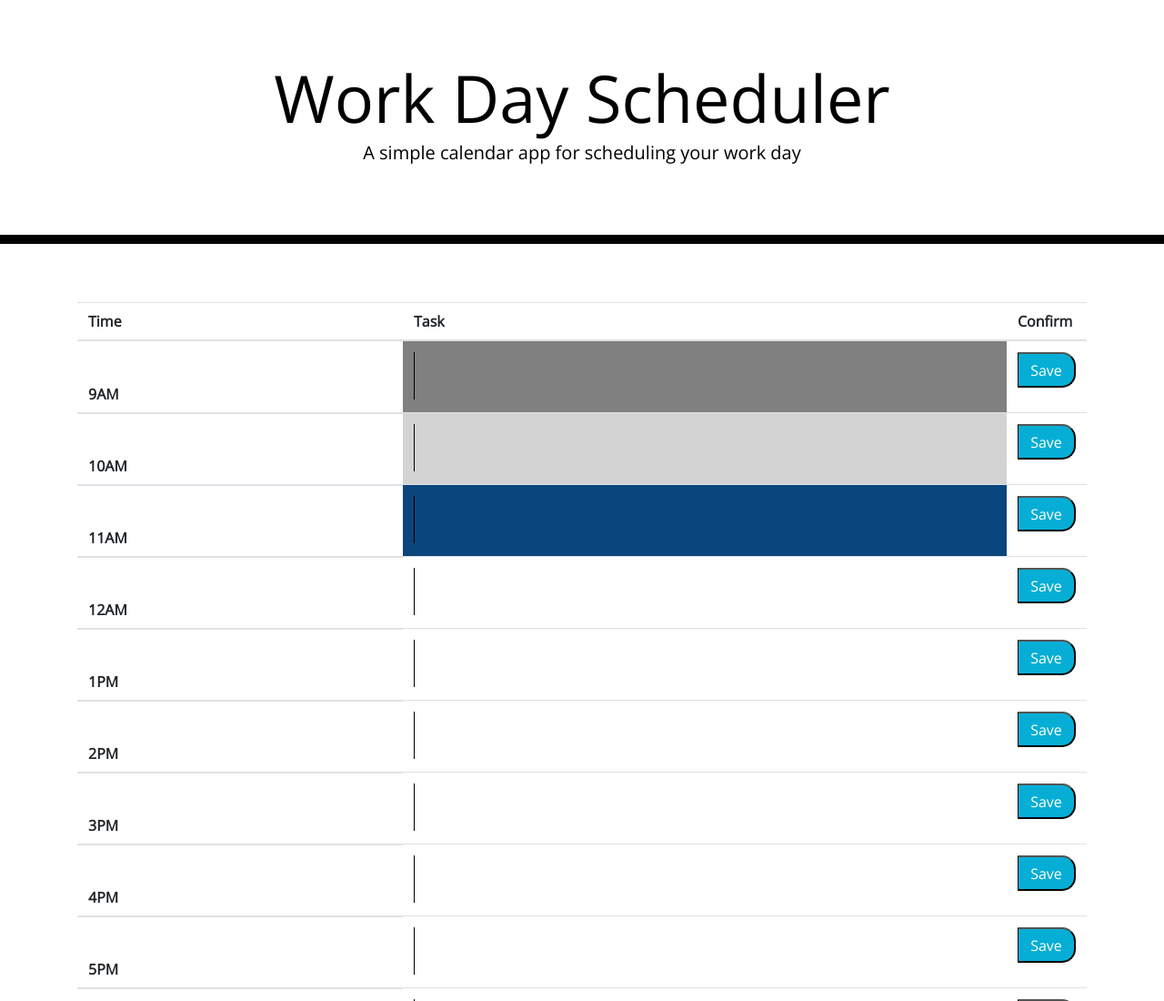
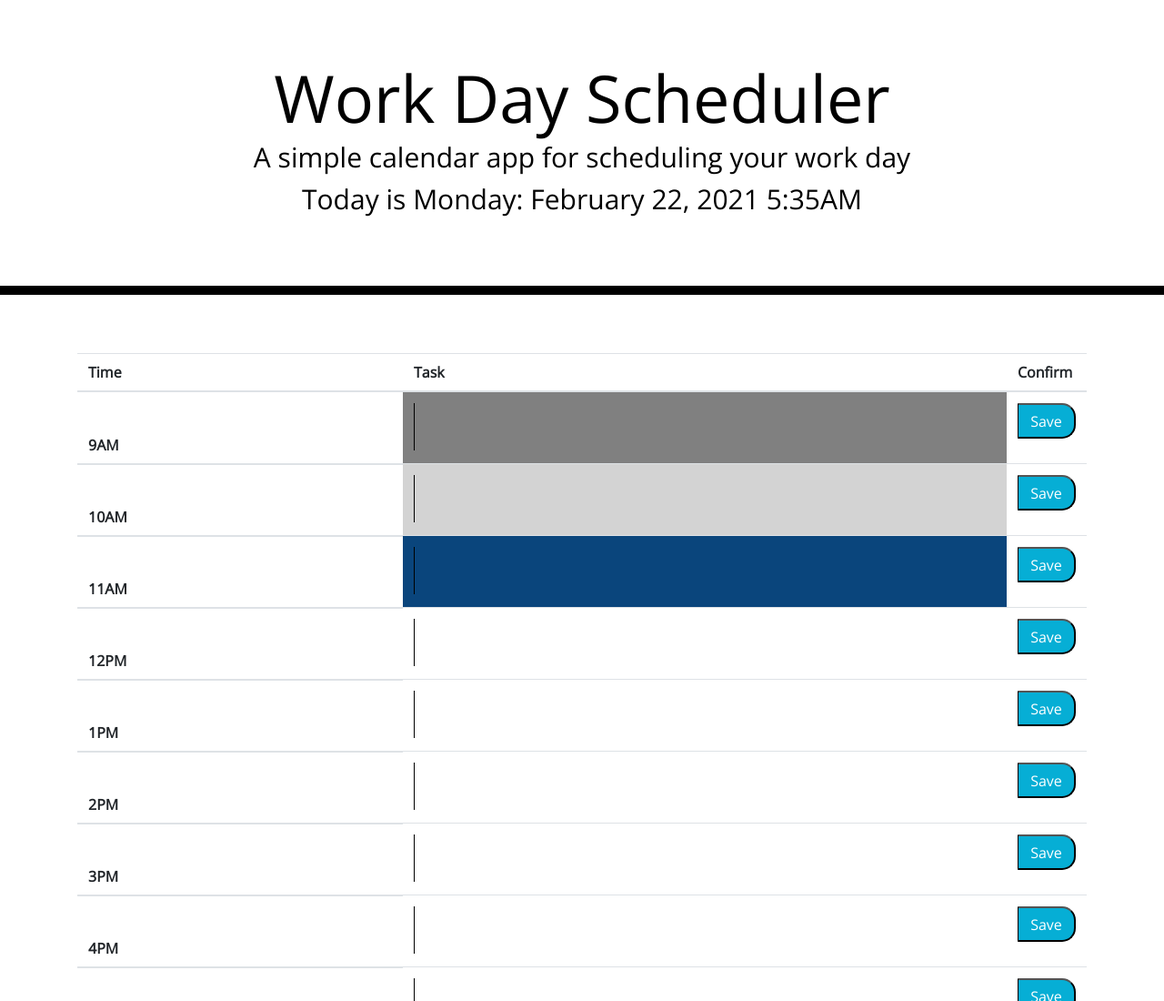
Before and after one commit to nescalante92/scheduler, a plain HTML site: page index.html in a window 1280 px wide. Shown: the top 1100 px of the page at 91% size. Drawn offline with nearby package versions, Linux system fonts and the light colour scheme.

Commit message:
added date and time

```diff
--- a/index.html
+++ b/index.html
@@ -5,7 +5,8 @@
   <meta charset="UTF-8" />
   <meta name="viewport" content="width=device-width, initial-scale=1.0" />
   <meta http-equiv="X-UA-Compatible" content="ie=edge" />
-
+  <script src="https://cdnjs.cloudflare.com/ajax/libs/jquery/3.2.1/jquery.min.js"></script>
+  <script src="https://cdnjs.cloudflare.com/ajax/libs/moment.js/2.24.0/moment.min.js"></script>
   <link rel="stylesheet" href="https://stackpath.bootstrapcdn.com/bootstrap/4.3.1/css/bootstrap.min.css" />
   <link rel="stylesheet" href="https://use.fontawesome.com/releases/v5.8.1/css/all.css"
     integrity="sha384-50oBUHEmvpQ+1lW4y57PTFmhCaXp0ML5d60M1M7uH2+nqUivzIebhndOJK28anvf" crossorigin="anonymous" />
@@ -51,7 +52,7 @@
             </tr>
 
             <tr>
-              <th scope="row">12AM</th>
+              <th scope="row">12PM</th>
               <td><textarea id="textarea" name="text"></textarea></td>
               <td><button input type="submit" class="saveBtn">Save</button></td>
             </tr>
@@ -109,9 +110,10 @@
     </div>
   </form>
   </div>
-  <script type="text/javascript" href="script.js"></script>
-  <script src="https://cdnjs.cloudflare.com/ajax/libs/jquery/3.2.1/jquery.min.js"></script>
-  <script src="https://cdnjs.cloudflare.com/ajax/libs/moment.js/2.24.0/moment.min.js"></script>
+
+  <script src="script.js"></script>
+  <!-- <script src="https://cdnjs.cloudflare.com/ajax/libs/jquery/3.2.1/jquery.min.js"></script> -->
+  <!-- <script src="https://cdnjs.cloudflare.com/ajax/libs/moment.js/2.24.0/moment.min.js"></script> -->
 </body>
 
 </html>
--- a/script.js
+++ b/script.js
@@ -1 +1,38 @@
-var timeContainer = document.getElementsByClassName ("container");
+var currentDay = moment();
+
+$("#currentDay").text(currentDay.format("[Today is ]dddd: MMMM DD, YYYY h:mmA"));
+/*toString() returns string object value*/
+console.log(currentDay.toString());
+
+
+
+
+
+
+
+
+
+
+
+
+
+// function moment() {
+    // currentDay = ("02/21/2021 9:09PM","MM/DD/YYYY, h:mmA");
+    // console.log(currentDay);
+    // }
+    // moment()
+
+
+    /*Today's date and time in Momment format*/
+    /*code cite: https://momentjs.com/*/
+
+    // $("currentDay").text(today.format("MMM Do, YYYY"));
+    // moment().format('MMMM Do YYYY, h:mm:ss a');
+
+
+    //------------------------------------------------------
+    // $(window).load(function(){
+    //     // Initiate moment here and console.log it
+    //     console.log( moment() );
+    // });
+    //------------------------------------------------------
--- a/style.css
+++ b/style.css
@@ -23,7 +23,11 @@ body {
     padding: 10px;
     width: 50vw;
   }
+  .lead{
+    font-size: 30px;
 
+
+  }
 
   .jumbotron {
     text-align: center;
```
